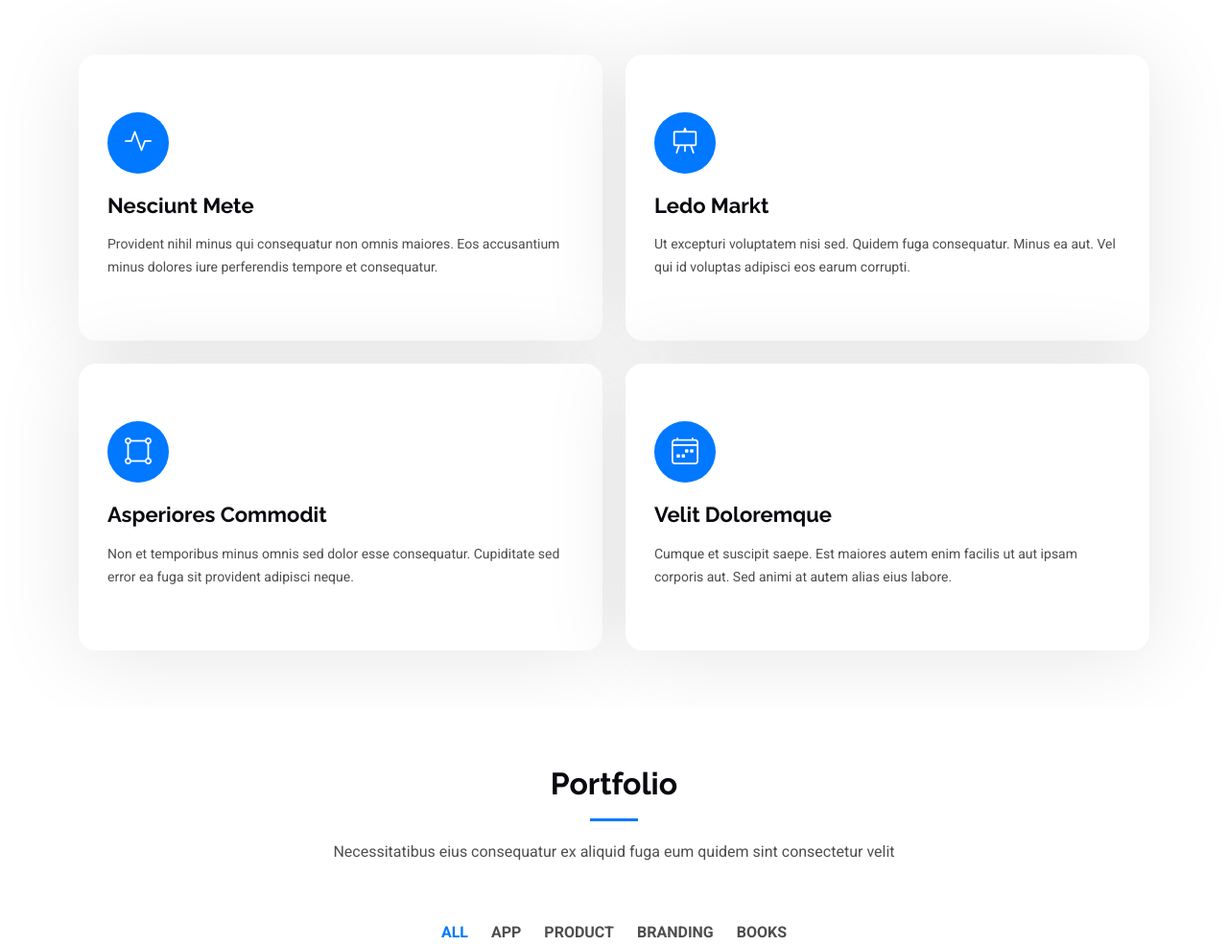
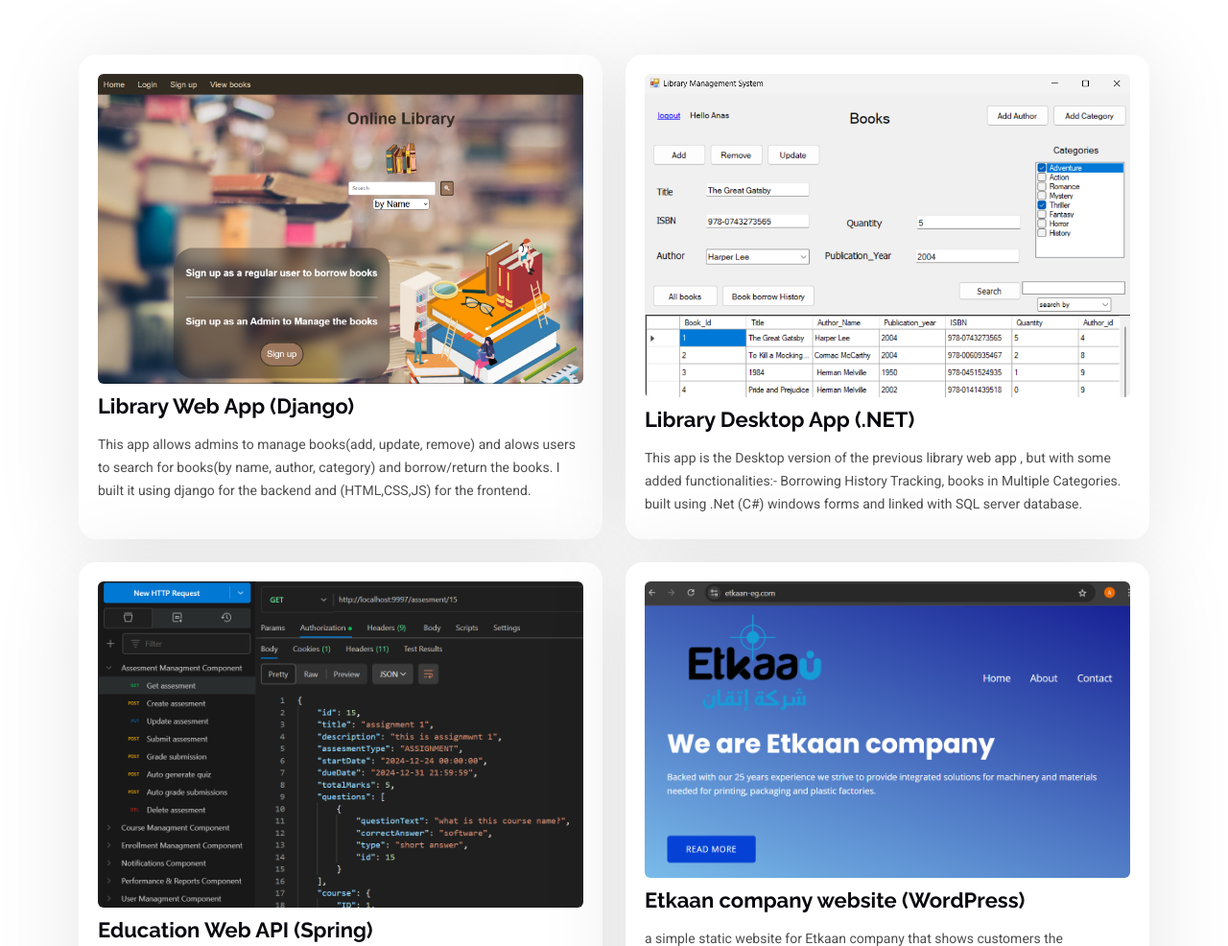
Before and after one commit to Anas-Adel/Anas-Adel.github.io, a plain HTML site: page index.html in a window 1280 px wide. Shown: the part 966-1952 px from the top of the page at 96% size. Drawn offline with Linux system fonts and the light colour scheme.

Commit message:
add projects in it's section

```diff
--- a/index.html
+++ b/index.html
@@ -89,55 +89,51 @@
 
         <div class="row gy-4">
 
-          <div class="col-lg-6 col-md-6" data-aos="fade-up" data-aos-delay="100">
-            <div class="service-item  position-relative">
-              <div class="icon">
-                <i class="bi bi-activity"></i>
-              </div>
-              <a href="#" class="stretched-link">
-                <h3>Nesciunt Mete</h3>
+          <div class="col-lg-6 col-md-6" data-aos="fade-up" data-aos-delay="200">
+            <div class="service-item position-relative" style="padding: 20px;">
+              <!-- <div class="icon"> -->
+                <img src="assets/img/projects photos/django library.png" class="img-fluid rounded" alt="Project 1">
+              <!-- </div> -->
+              <a href="portfolio-details.html" class="stretched-link">
+                <h3>Library Web App (Django)</h3>
               </a>
-              <p>Provident nihil minus qui consequatur non omnis maiores. Eos accusantium minus dolores iure perferendis tempore et consequatur.</p>
+              <p>This app allows admins to manage books(add, update, remove) and alows users to search for books(by name, author, category) and borrow/return the books. I built it using django for the backend and (HTML,CSS,JS) for the frontend. </p>
             </div>
           </div><!-- End Service Item -->
 
-
-
-          <div class="col-lg-6 col-md-6" data-aos="fade-up" data-aos-delay="300">
-            <div class="service-item position-relative">
-              <div class="icon">
-                <i class="bi bi-easel"></i>
-              </div>
-              <a href="#" class="stretched-link">
-                <h3>Ledo Markt</h3>
+          <div class="col-lg-6 col-md-6" data-aos="fade-up" data-aos-delay="200">
+            <div class="service-item position-relative" style="padding: 20px;">
+              <!-- <div class="icon"> -->
+                <img src="assets/img/projects photos/net library.png" class="img-fluid rounded" alt="Project 1">
+              <!-- </div> -->
+              <a href="portfolio-details.html" class="stretched-link">
+                <h3>Library Desktop App (.NET)</h3>
               </a>
-              <p>Ut excepturi voluptatem nisi sed. Quidem fuga consequatur. Minus ea aut. Vel qui id voluptas adipisci eos earum corrupti.</p>
+              <p>This app is the Desktop version of the previous library web app , but with some added functionalities:- Borrowing History Tracking, books in Multiple Categories. built using .Net (C#) windows forms and linked with SQL server database.</p>
             </div>
           </div><!-- End Service Item -->
 
-          <div class="col-lg-6 col-md-6" data-aos="fade-up" data-aos-delay="400">
-            <div class="service-item position-relative">
-              <div class="icon">
-                <i class="bi bi-bounding-box-circles"></i>
-              </div>
-              <a href="#" class="stretched-link">
-                <h3>Asperiores Commodit</h3>
+          <div class="col-lg-6 col-md-6" data-aos="fade-up" data-aos-delay="200">
+            <div class="service-item position-relative" style="padding: 20px;">
+              <!-- <div class="icon"> -->
+                <img src="assets/img/projects photos/education api.png" class="img-fluid rounded" alt="Project 1">
+              <!-- </div> -->
+              <a href="portfolio-details.html" class="stretched-link">
+                <h3>Education Web API (Spring)</h3>
               </a>
-              <p>Non et temporibus minus omnis sed dolor esse consequatur. Cupiditate sed error ea fuga sit provident adipisci neque.</p>
-              <a href="#" class="stretched-link"></a>
+              <p>that allows Instructors to create and manage courses and students to enroll and participate in them. This was a team project, and my Component was Assessment & grading. We built this API using Spring boot and linked it with SQL server database.</p>
             </div>
           </div><!-- End Service Item -->
 
-          <div class="col-lg-6 col-md-6" data-aos="fade-up" data-aos-delay="500">
-            <div class="service-item position-relative">
-              <div class="icon">
-                <i class="bi bi-calendar4-week"></i>
-              </div>
-              <a href="#" class="stretched-link">
-                <h3>Velit Doloremque</h3>
+          <div class="col-lg-6 col-md-6" data-aos="fade-up" data-aos-delay="200">
+            <div class="service-item position-relative" style="padding: 20px;">
+              <!-- <div class="icon"> -->
+                <img src="assets/img/projects photos/etkaan.png" class="img-fluid rounded" alt="Project 1">
+              <!-- </div> -->
+              <a href="portfolio-details.html" class="stretched-link">
+                <h3>Etkaan company website (WordPress)</h3>
               </a>
-              <p>Cumque et suscipit saepe. Est maiores autem enim facilis ut aut ipsam corporis aut. Sed animi at autem alias eius labore.</p>
-              <a href="#" class="stretched-link"></a>
+              <p>a simple static website for Etkaan company that shows customers the Company's services. built using WordPress and deployed by GoDaddy</p>
             </div>
           </div><!-- End Service Item -->
 
```
Also changed, not shown: assets/img/projects photos/django library.png (added), assets/img/projects photos/education api.png (added), assets/img/projects photos/etkaan.png (added), assets/img/projects photos/net library.png (added).
